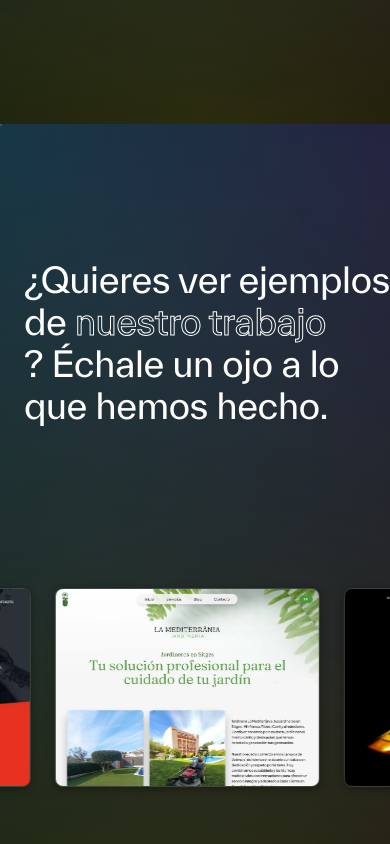
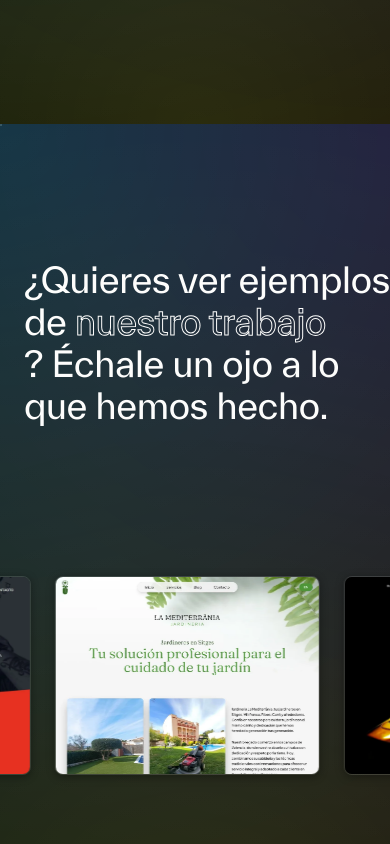
Before and after one commit to verdulife/onedaydesign, an Astro site: page / in a window 390 px wide. Shown: the part 720-1564 px from the top of the page. Built offline with nearby package versions, Linux system fonts and the light colour scheme; Astro itself is replaced by a stand-in of ours.

Commit message:
movil: gap 0 entre titulo y marquee

```diff
--- a/src/styles/global.css
+++ b/src/styles/global.css
@@ -420,7 +420,7 @@
 
     .section--fullscreen {
       padding: 1.5em 0 1.5em;
-      gap: 1.5em;
+      gap: 0;
     }
 
     .section--boxed {
```
